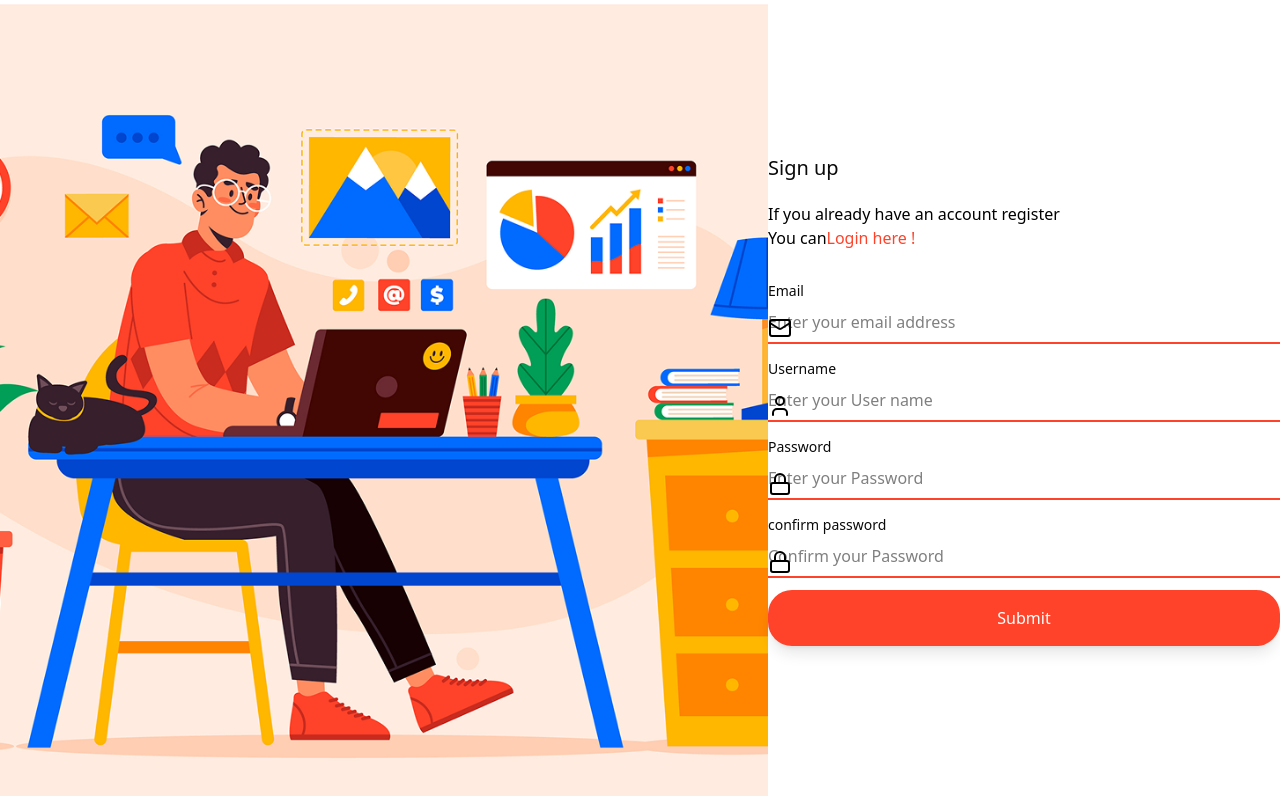
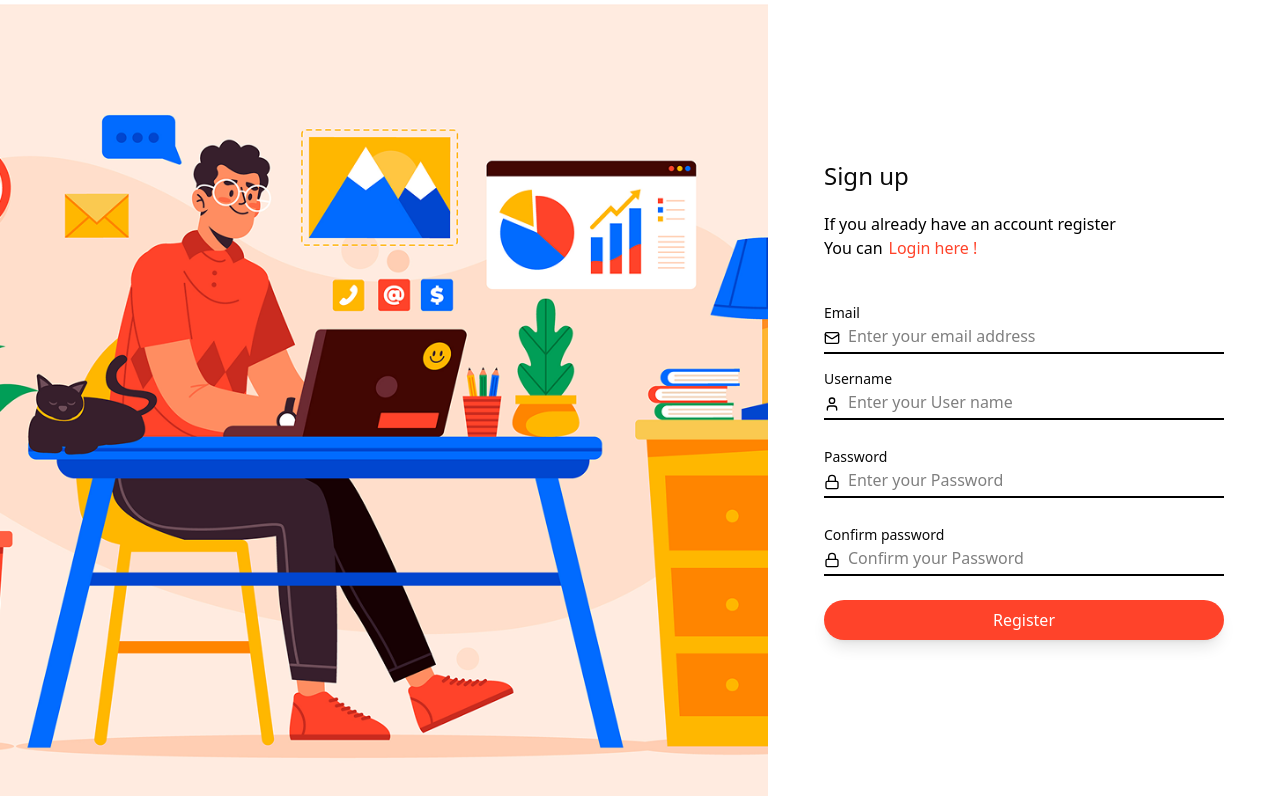
Before and after one commit to amiabl-programr/splitwise, a React (Vite) app in the folder frontend/: page /signup in a window 1280 px wide. Built offline with nearby package versions, Linux system fonts and the light colour scheme; no server answers.

Commit message:
fix: fix some issues on the signup page

```diff
--- a/frontend/src/pages/Signup.tsx
+++ b/frontend/src/pages/Signup.tsx
@@ -65,14 +65,14 @@ const Signup = () => {
           <img src={signupBg} alt="" className="w-full object-contain" />
         </div>
         {/* Right div */}
-        <div className="w-[40%]">
-          <h1 className="font-medium text-xl mb-5">Sign up</h1>
+        <div className="w-[40%] !p-14 flex flex-col">
+          <h1 className="font-medium text-2xl !mb-5">Sign up</h1>
           <p className="text-[#000000] text-base font-normal leading-full">
             If you already have an account register{' '}
           </p>
           <p className="text-[#000000] text-base font-normal leading-full !mb-7">
             You can
-            <span className="text-[#FF432A]">
+            <span className="text-[#FF432A] !ml-1.5">
               <Link to="/login">Login here !</Link>
             </span>
           </p>
@@ -82,86 +82,90 @@ const Signup = () => {
             <div className="relative !my-3">
               <label
                 htmlFor="email"
-                className="text-sm font-medium leading-full"
+                className="text-sm !mb-2 font-medium leading-full"
               >
                 Email{' '}
               </label>
               <Mail
-                className="absolute left-0 bottom-1 peer-checked:text-blue-500"
+                className="absolute left-0 bottom-2 peer-checked:text-blue-500"
                 color="#000000"
+                size={16}
               />
               <input
                 type="email"
                 {...register('email')}
                 id="email"
                 required
-                className="text-base font-normal text-[#000000] border-b-[#FF432A] leading-full border-b-2 w-full !pr-4 outline-none py-2 peer focus:border-b-[#FF432A]"
+                className="text-base font-normal text-[#000000] border-b-[#000000] leading-full border-b-2 w-full !pl-6 outline-none !pb-1 peer focus:border-b-[#FF432A]"
                 placeholder="Enter your email address"
               />
               {errors.email?.message && <p>{errors.email?.message}</p>}
             </div>
             {/* username field */}
-            <div className="relative !mb-3">
+            <div className="relative !mb-6">
               <label
                 htmlFor="username"
-                className="text-sm font-medium leading-full"
+                className="text-sm !mb-2 font-medium leading-full"
               >
                 Username{' '}
               </label>
               <User
-                className="absolute left-0 bottom-1 peer-checked:text-blue-500"
+                className="absolute left-0 bottom-2 peer-checked:text-blue-500"
                 color="#000000"
+                size={16}
               />
               <input
                 type="text"
                 id="username"
                 {...register('username')}
                 required
-                className="text-base font-normal text-[#000000] border-b-[#FF432A] leading-full border-b-2 w-full !pr-4 outline-none py-2 peer focus:border-b-[#FF432A]"
+                className="text-base font-normal text-[#000000] border-b-[#000000] leading-full border-b-2 w-full !pl-6 outline-none !pb-1 peer focus:border-b-[#FF432A]"
                 placeholder="Enter your User name"
               />
               {errors.username?.message && <p>{errors.username?.message}</p>}
             </div>
             {/*  password field */}
-            <div className="relative !mb-3">
+            <div className="relative !mb-6">
               <label
                 htmlFor="password"
-                className="text-sm font-medium leading-full"
+                className="text-sm !mb-2 font-medium leading-full"
               >
                 Password{' '}
               </label>
               <Lock
-                className="absolute left-0 bottom-1 peer-checked:text-blue-500"
+                className="absolute left-0 bottom-2 peer-checked:text-blue-500"
                 color="#000000"
+                size={16}
               />
               <input
                 type="password"
                 {...register('password')}
                 id="password"
                 required
-                className="text-base font-normal text-[#000000] border-b-[#FF432A] leading-full border-b-2 w-full !pr-4 outline-none py-2 peer focus:border-b-[#FF432A]"
+                className="text-base font-normal text-[#000000] border-b-[#000000] leading-full border-b-2 w-full !pl-6 outline-none !pb-1 peer focus:border-b-[#FF432A]"
                 placeholder="Enter your Password"
               />
               {errors.password?.message && <p>{errors.password?.message}</p>}
             </div>
             {/* confirm passowrd field */}
-            <div className="relative !mb-3">
+            <div className="relative !mb-6">
               <label
                 htmlFor="confirm-password"
-                className="text-sm font-medium leading-full"
+                className="text-sm !mb-2 font-medium leading-full"
               >
-                confirm password{' '}
+                Confirm password{' '}
               </label>
               <Lock
-                className="absolute left-0 bottom-1 peer-checked:text-blue-500"
+                className="absolute left-0 bottom-2 peer-checked:text-blue-500"
                 color="#000000"
+                size={16}
               />
               <input
                 type="password"
                 {...register('confirmPassword')}
                 id="confirm-password"
                 required
-                className="text-base font-normal text-[#000000] border-b-[#FF432A] leading-full border-b-2 w-full !pr-4 outline-none py-2 peer focus:border-b-[#FF432A]"
+                className="text-base font-normal text-[#000000] border-b-[#000000] leading-full border-b-2 w-full !pl-6 outline-none !pb-1 peer focus:border-b-[#FF432A]"
                 placeholder="Confirm your Password"
               />
               {errors.confirmPassword?.message && (
@@ -170,9 +174,9 @@ const Signup = () => {
             </div>
             <button
               type="submit"
-              className="w-full cursor-pointer bg-[#FF432A] text-[#FFFFFF] shadow-lg backdrop-blur-md font-normal text-base rounded-3xl !py-4"
+              className="w-full cursor-pointer bg-[#FF432A] text-[#FFFFFF] shadow-lg backdrop-blur-md font-normal text-base rounded-full !py-2"
             >
-              Submit
+              Register
             </button>
           </form>
         </div>
```
